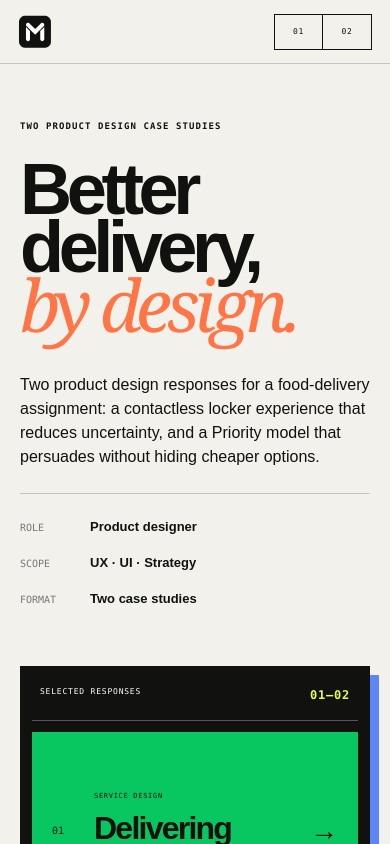
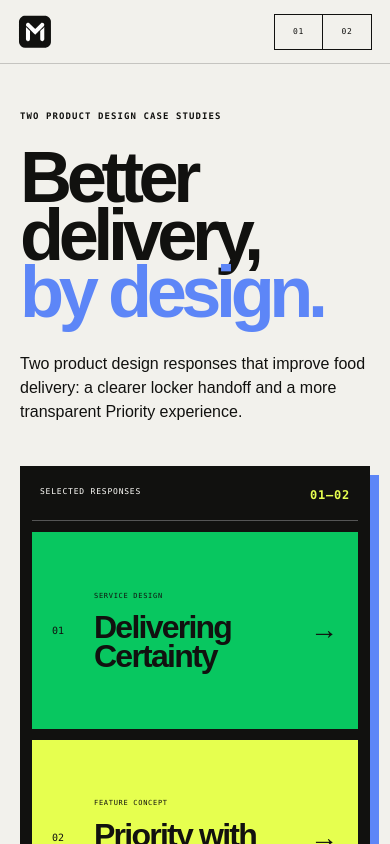
Before and after one commit to gridboxes/LMWN-Challenge, a Next.js app: page / in a window 390 px wide. Shown: the top 844 px of the page. Built offline with nearby package versions, Linux system fonts and the light colour scheme.

Commit message:
Keep open locker door above grid

```diff
--- a/app/globals.css
+++ b/app/globals.css
@@ -161,7 +161,7 @@ main { overflow: clip; }
 .tracking-map { position: relative; height: 220px; background: #e1e8dc; overflow: hidden; }.route-line { position: absolute; width: 210px; height: 160px; left: 50px; top: 30px; border: 5px solid var(--green); border-left-color: transparent; border-bottom-color: transparent; border-radius: 50%; transform: rotate(20deg); }.rider, .locker-pin { position: absolute; display: grid; place-items: center; border-radius: 50%; }.rider { left: 74px; top: 88px; width: 28px; height: 28px; background: var(--ink); color: white; }.locker-pin { right: 70px; bottom: 55px; width: 36px; height: 36px; background: var(--green); font-weight: 800; }
 .tracking-panel { margin-top: -16px; position: relative; z-index: 2; min-height: 450px; padding: 28px 20px; background: #fff; border-radius: 20px 20px 0 0; }.eta-chip { padding: 6px 10px; background: var(--acid); border-radius: 20px; font-size: 9px; font-weight: 700; }.tracking-panel h4 { margin: 14px 0 4px; font-size: 22px; }.tracking-panel > p { font-size: 11px; color: #777; }.timeline { margin: 25px 0 15px; }.timeline > div { position: relative; display: grid; grid-template-columns: 26px 1fr; gap: 10px; min-height: 55px; }.timeline > div:after { content:""; position: absolute; left: 11px; top: 23px; height: 32px; border-left: 1px solid #bbb; }.timeline > div:last-child:after { display:none; }.timeline i { width: 23px; height: 23px; border: 1px solid #aaa; border-radius: 50%; font-style: normal; font-size: 11px; display: grid; place-items: center; }.timeline .done i { background: var(--green); border-color: var(--green); }.timeline .current i { border: 6px solid var(--green); }.timeline p { margin: 2px 0; font-size: 11px; }.timeline small { display:block; margin-top: 3px; color: #777; font-size: 9px; }
 .ready-badge { width: fit-content; margin: 18px auto; padding: 6px 12px; border-radius: 20px; background: var(--green); color: var(--ink); font-size: 9px; font-weight: 800; letter-spacing: .1em; }.ready-title { margin: 0 24px 12px; font-size: 38px; line-height: .95; letter-spacing: -.05em; text-align: center; }.pickup-location { font-size: 12px; line-height: 1.5; color: #ddd; text-align: center; }.pickup-location small { color: #888; }.qr-box { width: 160px; height: 180px; margin: 25px auto 20px; padding: 16px; border-radius: 16px; background: white; color: var(--ink); text-align: center; }.qr-pattern { display:grid; place-items:center; height: 125px; border: 8px dotted var(--ink); font-size: 80px; line-height: 1; }.qr-box p { margin: 8px 0; font-size: 10px; font-weight: 700; }.or { display: grid; grid-template-columns: 1fr auto 1fr; gap: 10px; align-items:center; padding: 0 28px; color: #888; font-size: 9px; }.or span { border-top: 1px solid #444; }.code-btn { width: calc(100% - 40px); min-height: 60px; margin: 16px 20px; padding: 0 16px; display:flex; justify-content:space-between; align-items:center; border: 1px solid #444; border-radius: 12px; background: transparent; color: white; }.code-btn b { letter-spacing: .18em; font-size: 18px; }.code-btn span { color: var(--green); font-size: 10px; }.helper-link { font-size: 10px; text-align: center; color: #aaa; }.helper-link u { color: white; }
-.door-state { margin-top: 38px; min-height: 670px; padding: 80px 6%; display: grid; grid-template-columns: .8fr 1.2fr; gap: 7vw; align-items: center; background: var(--blue); border-radius: 10px; }.door-copy h3 { font-size: clamp(54px,6vw,96px); line-height:.9; letter-spacing:-.07em; }.door-copy h3 em { font-style:normal; color:var(--acid); }.door-copy > p:last-child { font-size:18px; line-height:1.55; max-width:540px; }.big-locker { position:relative; isolation:isolate; display:grid; grid-template-columns:repeat(3,1fr); gap:10px; padding:14px; background:var(--ink); transform:rotate(1deg); box-shadow:20px 20px 0 rgba(0,0,0,.18); }.big-locker > div { position:relative; z-index:1; height:170px; padding:12px; background:#d5d6d1; font-family:var(--font-geist-mono); }.big-locker .open-door { z-index:4; width:145%; margin-right:-45%; background:var(--acid); transform:translateX(5%) perspective(650px) rotateY(-16deg) rotateZ(-1deg); transform-origin:left center; box-shadow:22px 10px 24px rgba(0,0,0,.32); }.open-door span { font-size:46px; font-weight:800; }.open-door i { position:absolute; right:14px; bottom:14px; font-size:10px; font-style:normal; }
+.door-state { margin-top: 38px; min-height: 670px; padding: 80px 6%; display: grid; grid-template-columns: .8fr 1.2fr; gap: 7vw; align-items: center; background: var(--blue); border-radius: 10px; }.door-copy h3 { font-size: clamp(54px,6vw,96px); line-height:.9; letter-spacing:-.07em; }.door-copy h3 em { font-style:normal; color:var(--acid); }.door-copy > p:last-child { font-size:18px; line-height:1.55; max-width:540px; }.big-locker { position:relative; isolation:isolate; display:grid; grid-template-columns:repeat(3,1fr); gap:10px; padding:14px; background:var(--ink); transform:rotate(1deg); box-shadow:20px 20px 0 rgba(0,0,0,.18); }.big-locker > div { position:relative; z-index:1; height:170px; padding:12px; background:#d5d6d1; font-family:var(--font-geist-mono); }.big-locker .open-door { z-index:4; background:var(--acid); transform:perspective(500px) rotateY(-30deg); transform-origin:left; box-shadow:18px 0 18px rgba(0,0,0,.28); }.open-door span { font-size:46px; font-weight:800; }.open-door i { position:absolute; right:14px; bottom:14px; font-size:10px; font-style:normal; }
 
 .priority { background: var(--acid); }
 .priority-heading { margin-bottom: 40px; }
@@ -294,7 +294,7 @@ footer { min-height:160px; padding:50px max(5vw,56px); display:flex; justify-con
 .simple-header { padding:0 3vw; display:flex; align-items:center; justify-content:space-between; border-bottom:1px solid var(--line); }.simple-brand { display:flex; align-items:center; gap:10px; text-transform:uppercase; font-family:var(--font-geist-mono); font-size:10px; letter-spacing:.08em; }.simple-brand > span { width:42px; height:42px; display:grid; place-items:center; border-radius:50%; background:var(--ink); color:var(--white); font-family:var(--font-geist-sans); font-size:13px; font-weight:800; letter-spacing:-.05em; }.simple-header nav { display:flex; align-items:center; border:1px solid var(--ink); font-family:var(--font-geist-mono); font-size:8px; text-transform:uppercase; letter-spacing:.09em; }.simple-header nav span,.simple-header nav a { min-height:34px; padding:0 18px; display:grid; place-items:center; border-right:1px solid var(--ink); }.simple-header nav a:last-child { border-right:0; }.simple-header nav a:hover,.simple-header nav a:focus-visible { background:var(--acid); outline:0; }
 .simple-brand .brand-mark { width:34px; height:34px; }
 .simple-hero { min-height:720px; padding:70px max(5vw,70px); display:grid; grid-template-columns:minmax(0,1.15fr) minmax(480px,.85fr); gap:7vw; align-items:center; overflow:hidden; }.simple-intro { min-width:0; }.simple-eyebrow { margin:0 0 34px; font-family:var(--font-geist-mono); font-size:11px; line-height:1; font-weight:700; letter-spacing:.12em; text-transform:uppercase; }
-.simple-intro h1 { margin:0 0 44px; font-size:clamp(74px,7.3vw,128px); line-height:.78; letter-spacing:-.075em; font-weight:600; }.simple-intro h1 em { color:var(--orange); font-family:Georgia,serif; font-weight:400; font-style:italic; }.simple-summary { max-width:760px; margin:0; padding-bottom:28px; border-bottom:1px solid var(--line); font-size:clamp(18px,1.35vw,24px); line-height:1.5; color:var(--ink); }.simple-meta { max-width:760px; padding-top:28px; display:grid; grid-template-columns:repeat(3,1fr); gap:24px; font-family:var(--font-geist-mono); font-size:10px; line-height:1.7; text-transform:uppercase; color:#777; }.simple-meta b { font-family:var(--font-geist-sans); color:var(--ink); font-size:13px; text-transform:none; }
+.simple-intro h1 { margin:0 0 40px; font-size:clamp(74px,7.3vw,128px); line-height:.78; letter-spacing:-.075em; font-weight:600; }.simple-intro h1 em { color:var(--blue); font-family:inherit; font-weight:inherit; font-style:normal; }.simple-summary { max-width:700px; margin:0; font-size:clamp(18px,1.35vw,24px); line-height:1.5; color:var(--ink); }
 .response-board { min-height:610px; padding:18px; display:grid; grid-template-rows:auto 1fr 1fr auto; gap:11px; background:var(--ink); color:var(--white); box-shadow:18px 18px 0 var(--blue); transform:rotate(1deg); }.response-board-head { padding:8px 8px 16px; display:flex; justify-content:space-between; border-bottom:1px solid #555; font-family:var(--font-geist-mono); font-size:8px; text-transform:uppercase; letter-spacing:.1em; }.response-board-head b { color:var(--acid); font-size:12px; }
 .response-tile { min-height:220px; padding:26px 28px; display:grid; grid-template-columns:30px minmax(0,1fr) 144px 40px; gap:18px; align-items:center; color:var(--ink); border:2px solid transparent; transition:transform .2s ease, border-color .2s ease, filter .2s ease; }.response-locker { background:var(--green); }.response-priority { background:var(--acid); }.response-tile > span { font-family:var(--font-geist-mono); font-size:10px; }.response-tile small { display:block; margin-bottom:18px; font-family:var(--font-geist-mono); font-size:7px; text-transform:uppercase; letter-spacing:.1em; }.response-tile b { display:block; font-size:clamp(30px,2.6vw,48px); line-height:.88; letter-spacing:-.055em; }.response-tile > i { font-size:42px; font-style:normal; transition:transform .2s ease; }.response-tile:hover { transform:translate(-5px,-4px); border-color:var(--ink); filter:saturate(1.15); }.response-tile:hover > i { transform:translateX(6px); }.response-tile:focus-visible { outline:4px solid var(--white); outline-offset:-7px; }
 .tile-preview { width:144px; height:116px; transition:transform .25s ease; }
@@ -316,7 +316,7 @@ footer { min-height:160px; padding:50px max(5vw,56px); display:flex; justify-con
   .priority-hero-art { min-height:540px; }
   .portfolio-hero { grid-template-columns:1fr; }.portfolio-hero h1 { font-size:clamp(72px,11vw,115px); }.home-hero-board { min-height:520px; transform:none; }
   .cover-bottom { grid-template-columns:1fr 1.5fr; }.cover-bottom > a { grid-column:1 / 3; width:max-content; }.case-chapter { grid-template-columns:90px 1fr; }.chapter-art { grid-column:2; width:100%; }.chapter-index b { font-size:68px; }.assignment-ending { grid-template-columns:130px 1fr; }.assignment-ending > div { grid-column:2; }
-  .simple-home { grid-template-rows:72px auto 86px; }.simple-hero { padding:70px 5vw 85px; grid-template-columns:1fr; gap:70px; }.simple-intro h1 { font-size:clamp(80px,11vw,122px); }.response-board { width:min(720px,92%); margin:0 auto; }
+  .simple-home { grid-template-rows:72px auto 86px; }.simple-hero { padding:56px 5vw 70px; grid-template-columns:1fr; gap:46px; }.simple-intro h1 { font-size:clamp(80px,11vw,122px); }.response-board { width:min(720px,92%); margin:0 auto; }
 }
 
 @media (max-width: 760px) {
@@ -332,7 +332,7 @@ footer { min-height:160px; padding:50px max(5vw,56px); display:flex; justify-con
   .flow-grid { grid-template-columns:1fr; }.flow-step { min-height:180px; border-right:0; border-bottom:1px solid var(--line); }.flow-step h3 { margin-top:38px; }.flow-icon { top:45px; }
   .wireframe-board { padding-left:20px; grid-template-columns:repeat(5,190px); gap:25px; }.wire-arrow { display:none; }
   .phone-stage, .phone-stage.reverse { grid-template-columns:1fr; padding:55px 20px 70px; gap:55px; }.phone-stage.reverse .stage-copy { order:initial; }.phone-stage.reverse .phone-wrap { order:initial; }.stage-copy h3 { font-size:48px; }.phone { height:720px; }
-  .door-state { padding:60px 20px; grid-template-columns:1fr; }.big-locker > div { height:110px; }.big-locker .open-door { width:138%; margin-right:-38%; transform:translateX(4%) perspective(500px) rotateY(-14deg) rotateZ(-1deg); }
+  .door-state { padding:60px 20px; grid-template-columns:1fr; }.big-locker > div { height:110px; }
   .concept-assumption { grid-template-columns:1fr; gap:10px; }.price-logic { margin-bottom:65px; grid-template-columns:1fr; box-shadow:9px 9px 0 var(--blue); }.price-logic > div { min-height:150px; border-right:0; border-bottom:1px solid var(--ink) !important; }.price-logic > div:last-child { border-bottom:0 !important; }.price-logic b { font-size:50px; }
   .priority-layout { grid-template-columns:1fr; }.ethics-panel { padding:28px; box-shadow:10px 10px 0 var(--blue); }.ethics-title { display:block; }.ethics-title h3 { margin-top:10px; }
   .impact-flow { margin-top:70px; padding:38px 22px; grid-template-columns:1fr; }.impact-copy h3 { font-size:45px; }
@@ -356,7 +356,7 @@ footer { min-height:160px; padding:50px max(5vw,56px); display:flex; justify-con
   .locker-chapter-art { padding:20px; }.chapter-locker { width:94%; grid-template-columns:1fr 1fr 68px; grid-auto-rows:62px; }.locker-signal { padding:14px; }.locker-signal b { font-size:14px; }
   .priority-chapter-art { padding:26px 18px; }.priority-row { min-height:105px; padding:20px; }.donation-seal { width:96px; height:96px; right:14px; top:12px; }.donation-seal b { font-size:28px; }
   .assignment-ending { min-height:600px; padding:75px 20px; grid-template-columns:1fr; align-items:start; }.assignment-ending h2 { font-size:clamp(52px,15vw,74px); }.assignment-ending > div { grid-column:auto; align-self:end; }.assignment-footer { min-height:110px; padding:28px 20px; align-items:flex-start; flex-direction:column; gap:22px; }
-  .simple-home { grid-template-rows:64px auto auto; }.simple-header { padding:0 18px; }.simple-brand b { display:none; }.simple-header nav span { display:none; }.simple-header nav a { min-width:48px; padding:0 12px; }.simple-hero { min-height:0; padding:58px 20px 75px; gap:56px; }.simple-eyebrow { margin-bottom:30px; font-size:9px; }.simple-intro h1 { margin-bottom:36px; font-size:clamp(58px,18.5vw,86px); line-height:.8; }.simple-summary { padding-bottom:24px; font-size:16px; }.simple-meta { padding-top:22px; grid-template-columns:1fr; gap:14px; }.simple-meta span { display:grid; grid-template-columns:70px 1fr; align-items:baseline; }.simple-meta br { display:none; }.response-board { width:100%; min-height:520px; padding:12px; box-shadow:9px 9px 0 var(--blue); transform:none; }.response-tile { min-height:180px; padding:20px 18px; grid-template-columns:32px 1fr auto; gap:10px; }.tile-preview { display:none; }.response-tile small { margin-bottom:12px; }.response-tile b { font-size:32px; }.response-tile > i { font-size:28px; }.simple-footer { min-height:150px; padding:34px 20px; align-items:flex-start; flex-direction:column; gap:18px; }
+  .simple-home { grid-template-rows:64px auto auto; }.simple-header { padding:0 18px; }.simple-brand b { display:none; }.simple-header nav span { display:none; }.simple-header nav a { min-width:48px; padding:0 12px; }.simple-hero { min-height:0; padding:48px 20px 68px; gap:42px; }.simple-eyebrow { margin-bottom:28px; font-size:9px; }.simple-intro h1 { margin-bottom:30px; font-size:clamp(58px,18.5vw,86px); line-height:.8; }.simple-summary { font-size:16px; }.response-board { width:100%; min-height:520px; padding:12px; box-shadow:9px 9px 0 var(--blue); transform:none; }.response-tile { min-height:180px; padding:20px 18px; grid-template-columns:32px 1fr auto; gap:10px; }.tile-preview { display:none; }.response-tile small { margin-bottom:12px; }.response-tile b { font-size:32px; }.response-tile > i { font-size:28px; }.simple-footer { min-height:150px; padding:34px 20px; align-items:flex-start; flex-direction:column; gap:18px; }
 }
 
 @media (prefers-reduced-motion: reduce) { html { scroll-behavior:auto; } * { transition:none !important; } }
--- a/app/page.tsx
+++ b/app/page.tsx
@@ -389,12 +389,7 @@ export default function Home() {
         <div className="simple-intro">
           <p className="simple-eyebrow">Two product design case studies</p>
           <h1>Better delivery,<br /><em>by design.</em></h1>
-          <p className="simple-summary">Two product design responses for a food-delivery assignment: a contactless locker experience that reduces uncertainty, and a Priority model that persuades without hiding cheaper options.</p>
-          <div className="simple-meta">
-            <span>Role<br /><b>Product designer</b></span>
-            <span>Scope<br /><b>UX · UI · Strategy</b></span>
-            <span>Format<br /><b>Two case studies</b></span>
-          </div>
+          <p className="simple-summary">Two product design responses that improve food delivery: a clearer locker handoff and a more transparent Priority experience.</p>
         </div>
 
         <div className="response-board" aria-label="Choose an assignment response">
```
Also changed, not shown: 1 other file (tests, documents, lock files or other folders).
